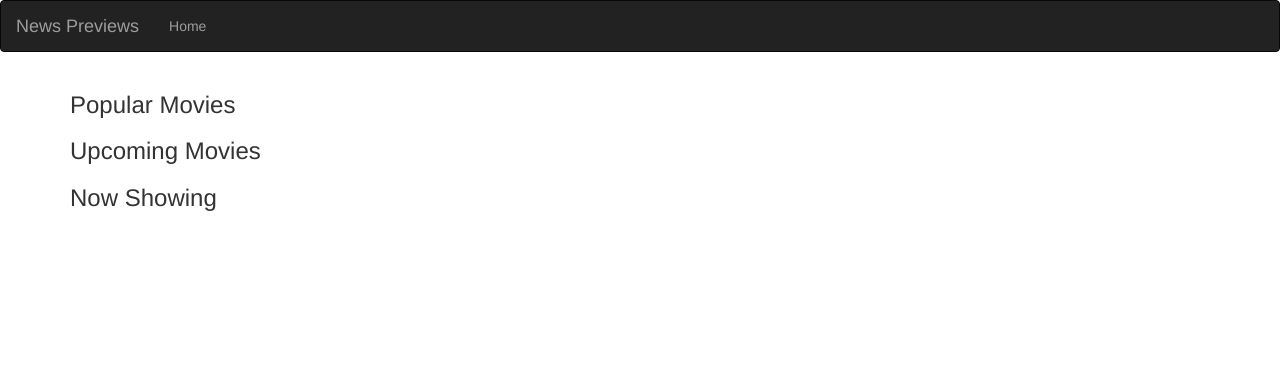
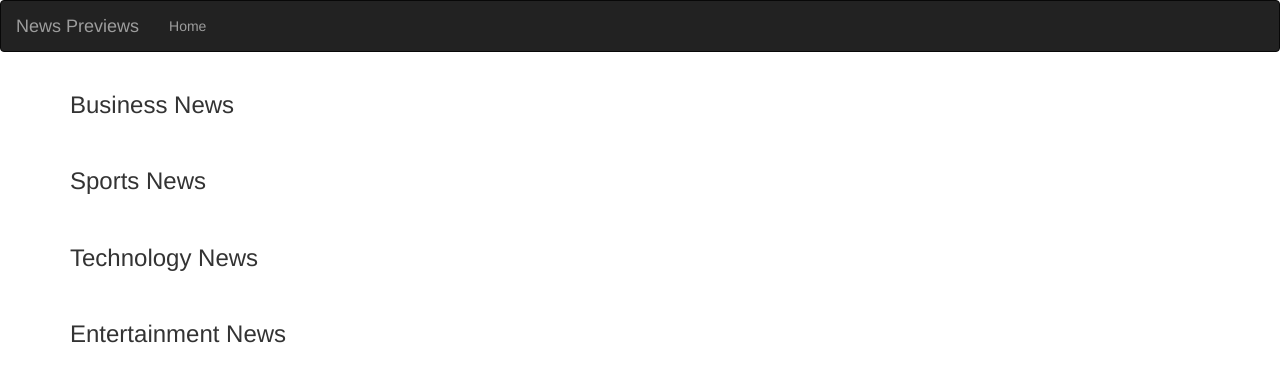
Before and after one commit to johnstat101/news-preview-website, a Flask app: template app/templates/index.html in a window 1280 px wide. Shown: the top 382 px of the page. Run offline with Flask 2, Linux system fonts and the light colour scheme; the template is opened without the code that fills it: most values are stand-ins (such as "Sample title", 1, 10 or a date in 2020); some libraries are stand-ins or nearby versions.

Commit message:
add sources category macro in index.html

```diff
--- a/app/templates/index.html
+++ b/app/templates/index.html
@@ -17,19 +17,27 @@
 
 <div class="container">
     <!-- Popular movie -->
-    <h3> Popular Movies</h3>
+    <h3> Business News</h3>
+    <br>
     <ul>
-        {{ macro.displayMovieList(popular)}}
+        {{ macro.displaySources(business)}}
     </ul>
     <!-- Upcoming movie  -->
-    <h3> Upcoming Movies </h3>
+    <h3> Sports News </h3>
+    <br>
     <ul>
-        {{ macro.displayMovieList(upcoming)}}
+        {{ macro.displaySources(sports)}}
     </ul>
     <!-- Now showing movie -->
-    <h3>Now Showing</h3>
+    <h3>Technology News</h3>
+    <br>
     <ul>
-        {{ macro.displayMovieList(now_showing)}}
+        {{ macro.displaySources(technology)}}
+    </ul>
+    <h3>Entertainment News</h3>
+    <br>
+    <ul>
+        {{ macro.displaySources(entertainment)}}
     </ul>
     {% endblock %}
 </div>
--- a/app/templates/macros.html
+++ b/app/templates/macros.html
@@ -19,8 +19,9 @@
 <!-- forloop display each item -->
 {% for source in sources_list %}
 <div class="col-xs-12 col-sm-4 col-md-4 col-lg-4 review-card">
-    <h2> {{ source.title}} </h2>
-    <p> {{ source.review | truncate(30) }}</p>
+    <h2> <a href="/source/{{source.id}}"> {{ source.name}} </a></h2>
+    <p> {{ source.description | truncate(50) }}</p>
+    <a href="/sources/{{sources.id}}" class="btn btn-success btn-sm">See Details...</a>
 </div>
 {% endfor %}
 <!-- end displaySources -->
```
Also changed, not shown: app/main/views.py (+5 -6 lines).
